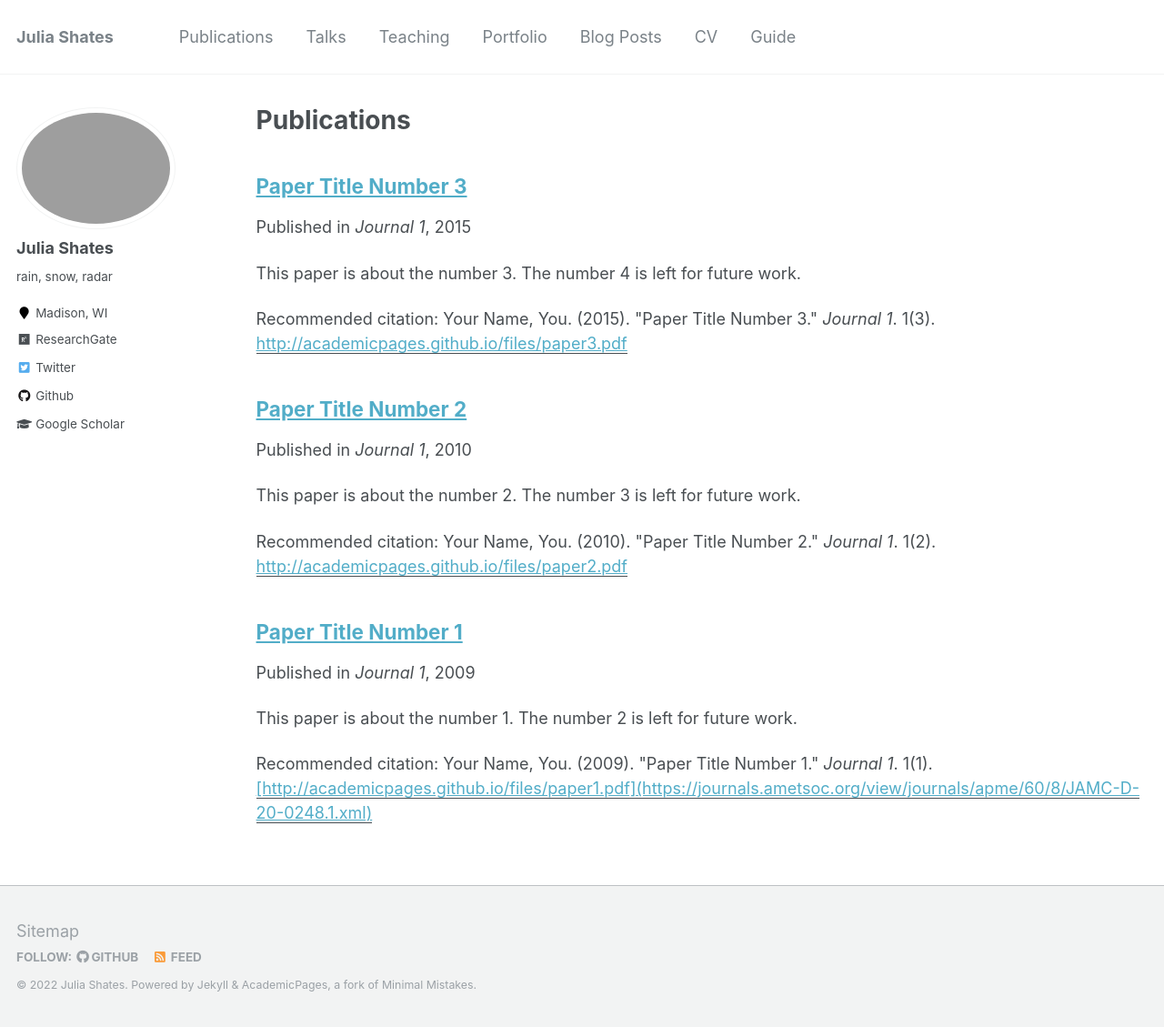
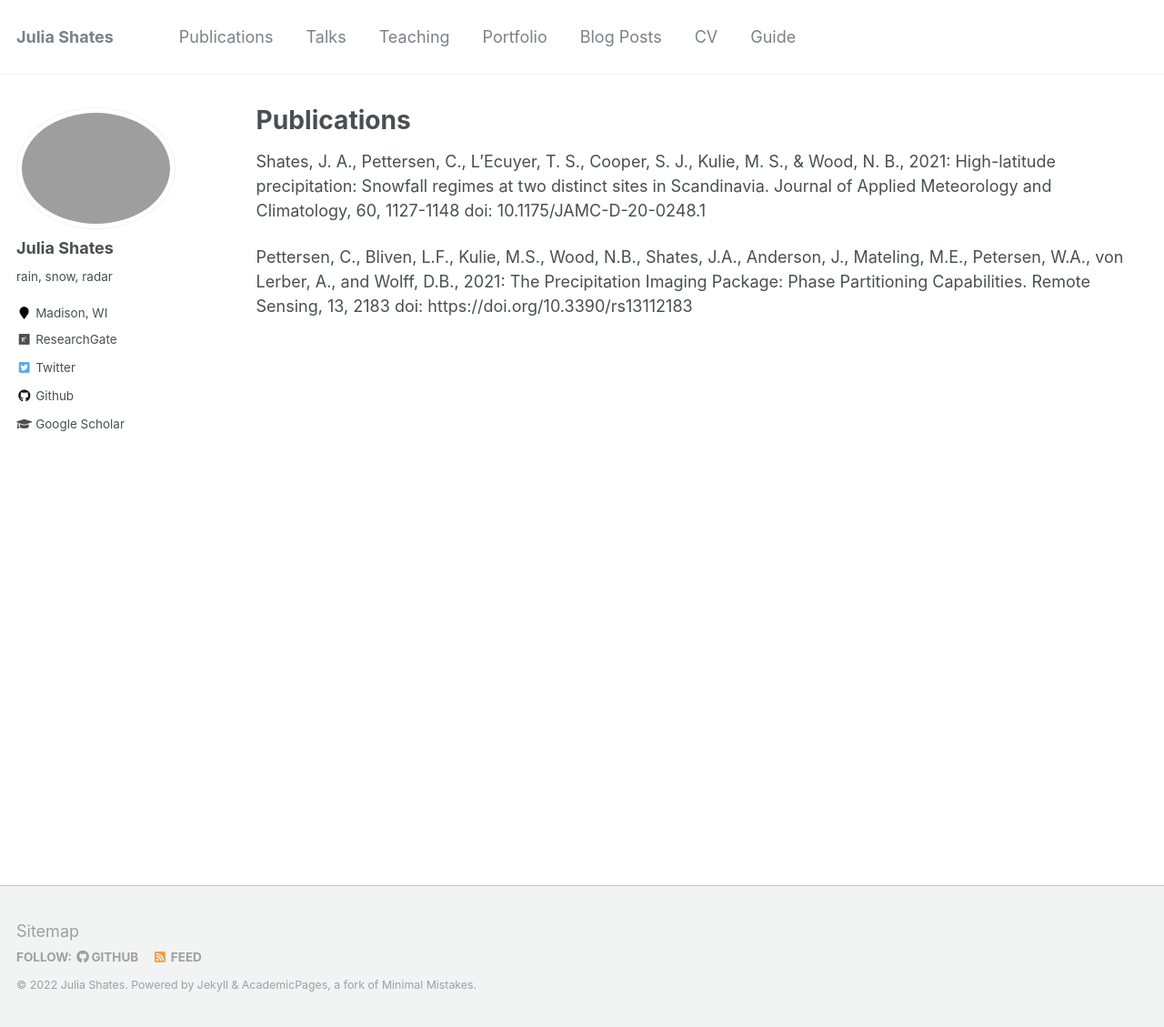
Before and after one commit to shates/shates.github.io, a Jekyll site: the page built from _pages/publications.md, in a window 1280 px wide and 1129 px high. Shown: the whole window at 91% size. Built offline with Jekyll 4.4.1, drawn with Linux system fonts in a browser that asks for light colours.

Commit message:
Update publications.md

```diff
--- a/_pages/publications.md
+++ b/_pages/publications.md
@@ -5,12 +5,6 @@ permalink: /publications/
 author_profile: true
 ---
 
-{% if author.googlescholar %}
-  You can also find my articles on <u><a href="{{author.googlescholar}}">my Google Scholar profile</a>.</u>
-{% endif %}
+Shates, J. A., Pettersen, C., L’Ecuyer, T. S., Cooper, S. J., Kulie, M. S., & Wood, N. B., 2021: High-latitude precipitation: Snowfall regimes at two distinct sites in Scandinavia. Journal of Applied Meteorology and Climatology, 60, 1127-1148 doi: 10.1175/JAMC-D-20-0248.1
 
-{% include base_path %}
-
-{% for post in site.publications reversed %}
-  {% include archive-single.html %}
-{% endfor %}
+Pettersen, C., Bliven, L.F., Kulie, M.S., Wood, N.B., Shates, J.A., Anderson, J., Mateling, M.E., Petersen, W.A., von Lerber, A., and Wolff, D.B., 2021: The Precipitation Imaging Package: Phase Partitioning Capabilities. Remote Sensing, 13, 2183 doi: https://doi.org/10.3390/rs13112183
```
